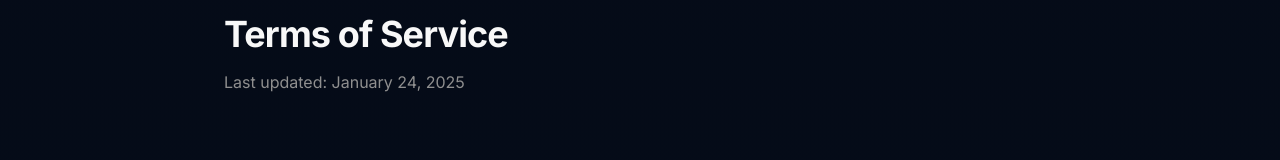
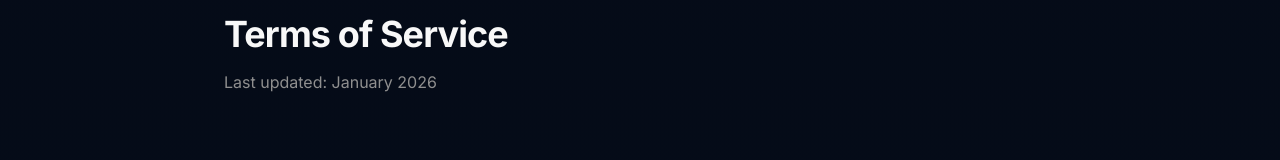
Before and after one commit to RevelationTaxRelief/RevelationTaxRelief, a Next.js app: page /terms in a window 1280 px wide. Shown: the part 183-343 px from the top of the page. Built offline with nearby package versions, Linux system fonts and the light colour scheme.

Commit message:
Hopefully final

```diff
--- a/app/terms/page.tsx
+++ b/app/terms/page.tsx
@@ -12,7 +12,7 @@ export default function TermsPage() {
           Terms of Service
         </h1>
         <p className="text-muted-foreground">
-          Last updated: January 24, 2025
+          Last updated: January 2026
         </p>
       </section>
 
```
